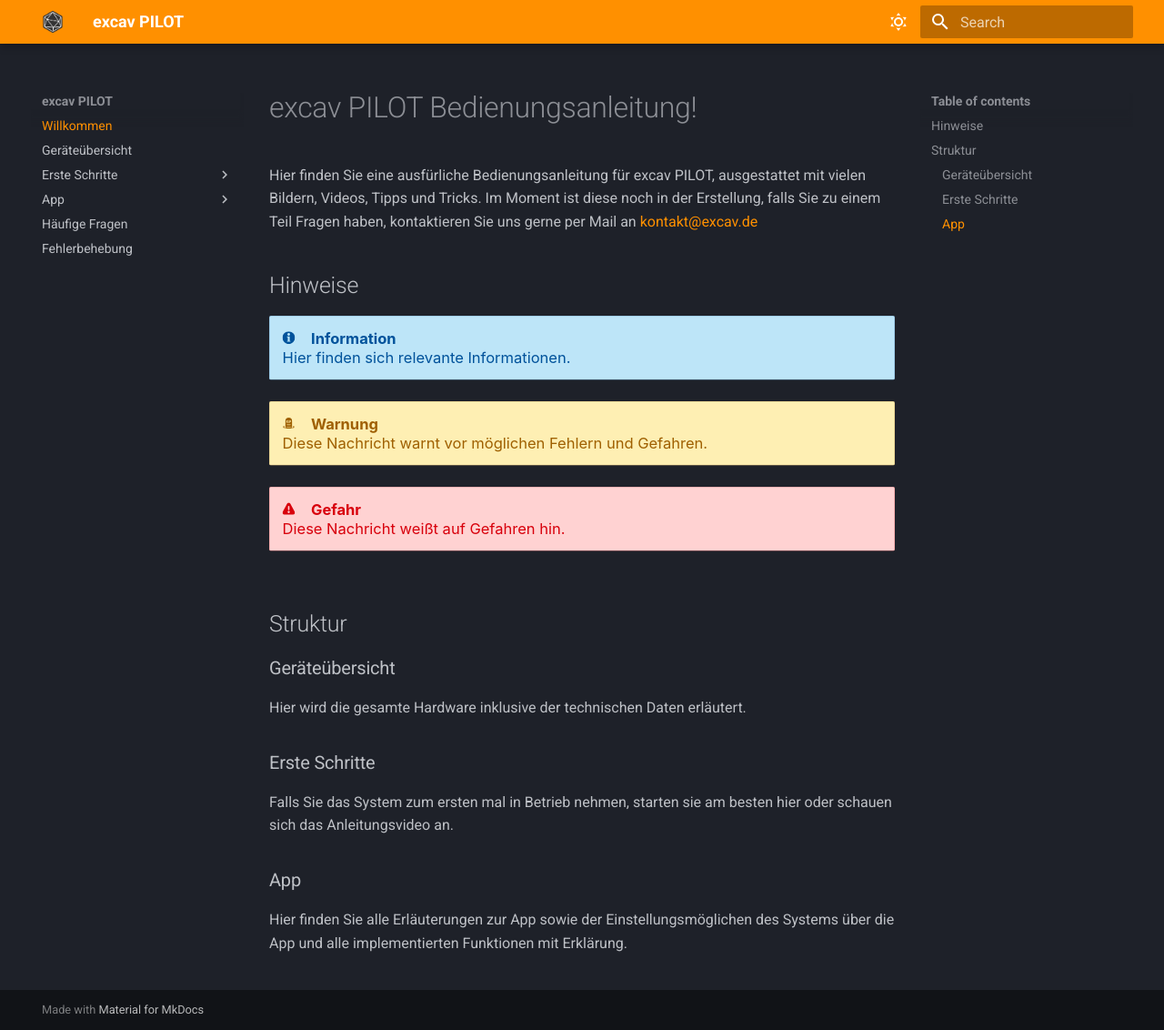
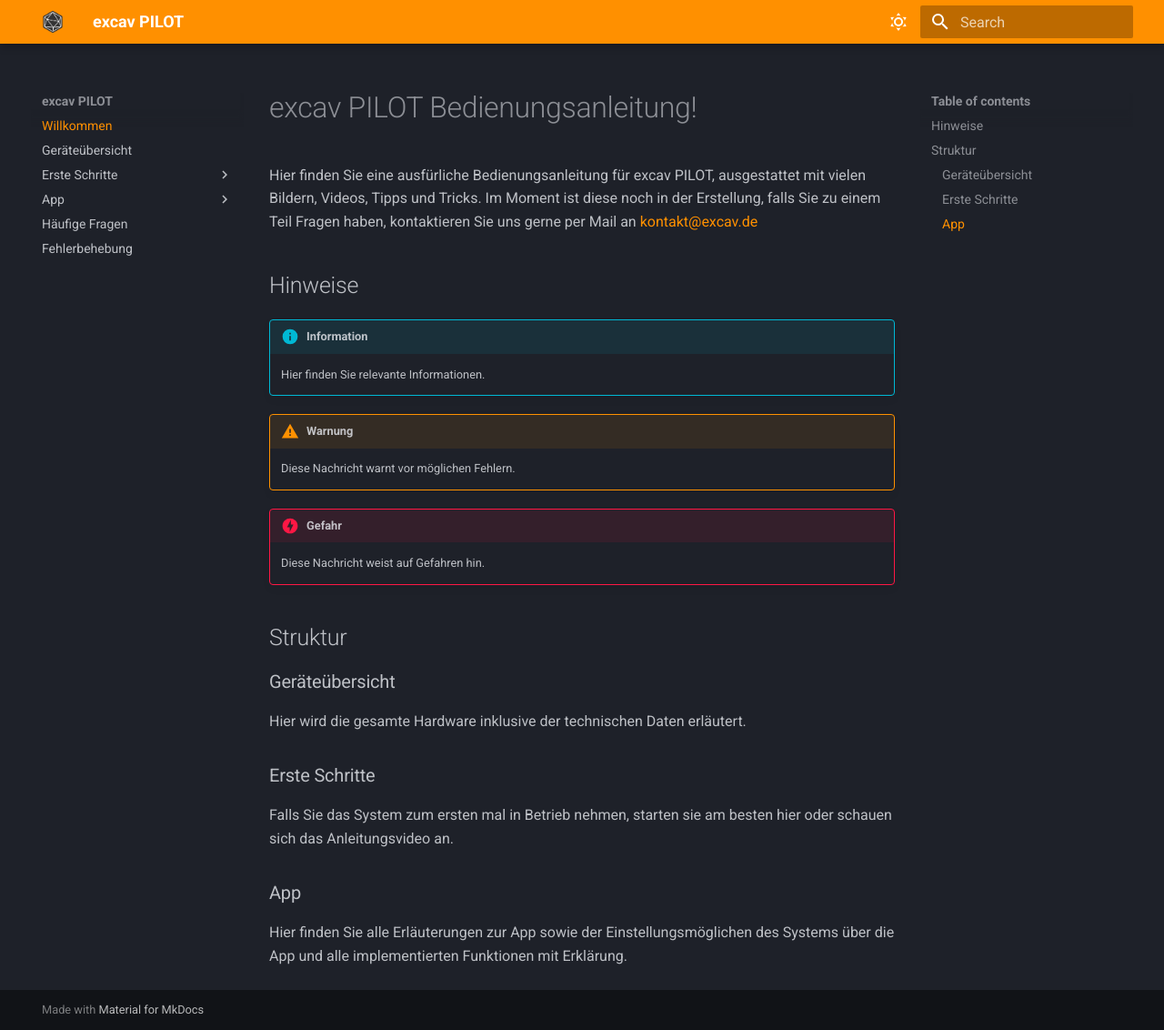
Before and after one commit to tobias-sizmann/mkdocs-excavpilot, an MkDocs documentation site: the page built from docs/index.md, in a window 1280 px wide and 1132 px high. Shown: the whole window at 91% size. Built offline with MkDocs 1.6.1 and Material for MkDocs 9.7.7, drawn with Linux system fonts in a browser that asks for light colours.

Commit message:
flosiii pusher

```diff
--- a/docs/index.md
+++ b/docs/index.md
@@ -3,9 +3,14 @@
 
 ## Hinweise
 
-<img src="./markups/wilkommen/info_bsp.svg">
-<img src="./markups/wilkommen/warning_bsp.svg">
-<img src="./markups/wilkommen/error_bsp.svg">
+!!! info "Information"
+    Hier finden Sie relevante Informationen.
+
+!!! warning "Warnung"
+    Diese Nachricht warnt vor möglichen Fehlern.
+
+!!! danger "Gefahr"
+    Diese Nachricht weist auf Gefahren hin.
 
 ## Struktur
 
--- a/mkdocs.yml
+++ b/mkdocs.yml
@@ -45,3 +45,6 @@
 
 markdown_extensions:
   - attr_list
+  - admonition
+  - pymdownx.details
+  - pymdownx.superfences
```
Also changed, not shown: docs/app/funktionen/einstellungen.md (+4 -1 lines), docs/erste_schritte/einrichten.md (+4 -2 lines).
